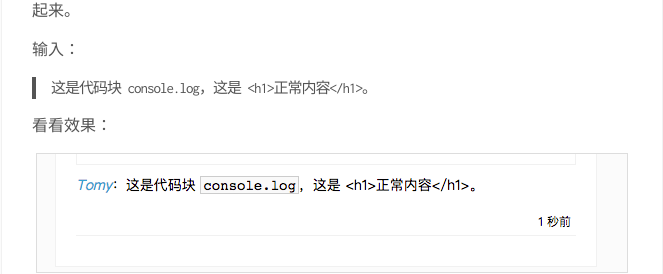
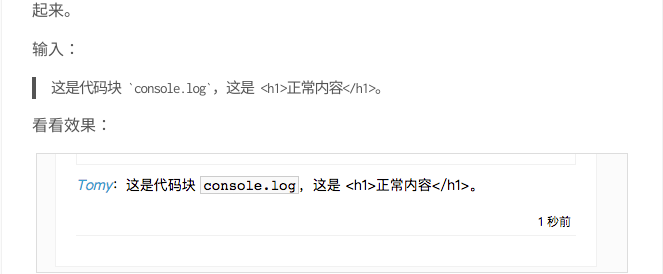
Before and after one commit to huzidaha/react-naive-book, a Jekyll site: the page built from _posts/2016-12-06-lesson27.md, in a window 1280 px wide and 900 px high, scrolled down 4692 px. Shown: the part 180-454 px from the top of the window, without its empty margins (308-971 px from the left). Built offline with Jekyll 4.4.1, drawn with Linux system fonts in a browser that asks for light colours; comment, search, counter and statistics services are not loaded.

Commit message:
代码块显示

```diff
--- a/_posts/2016-12-06-lesson27.md
+++ b/_posts/2016-12-06-lesson27.md
@@ -193,7 +193,7 @@ class CommentList extends Component {
 
 输入：
 
-> 这是代码块 console.log，这是 <h1>正常内容</h1>。
+> 这是代码块 \`console.log\`，这是 <h1>正常内容</h1>。
 
 看看效果：
 
```
